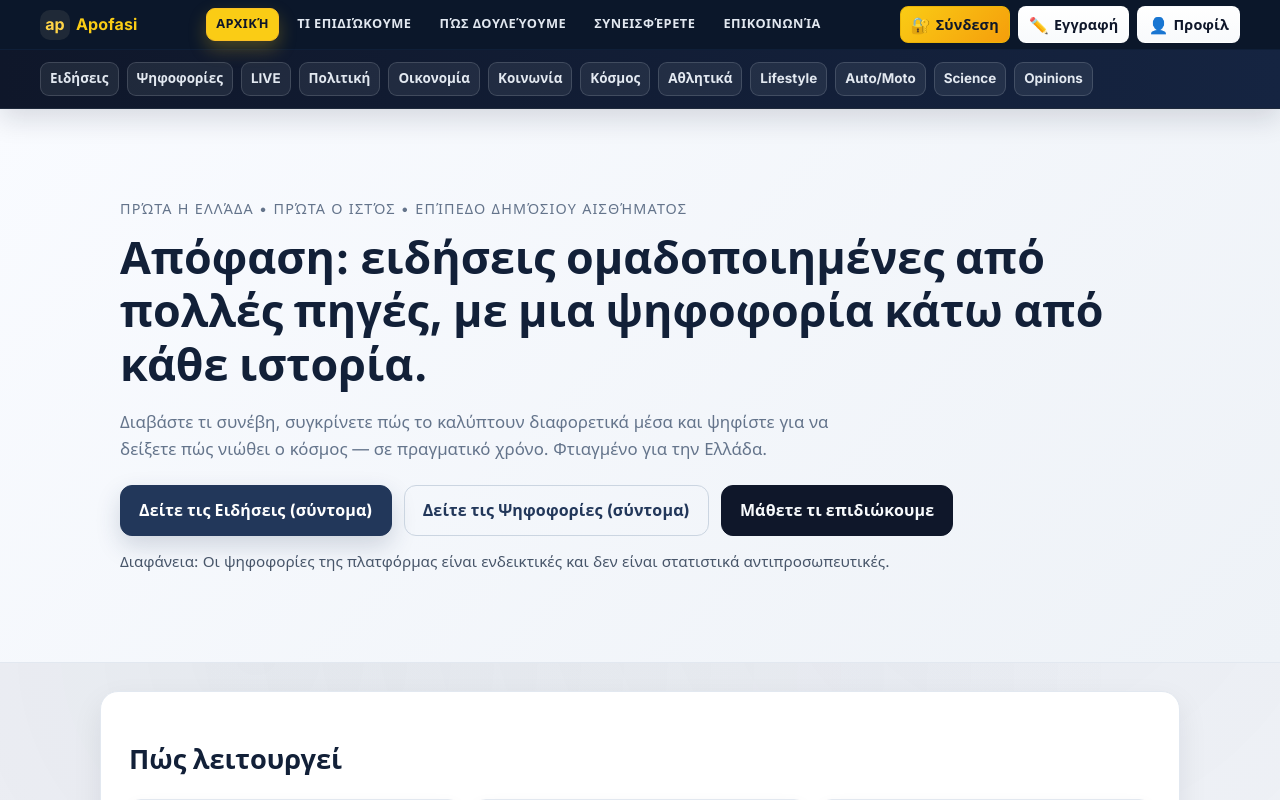
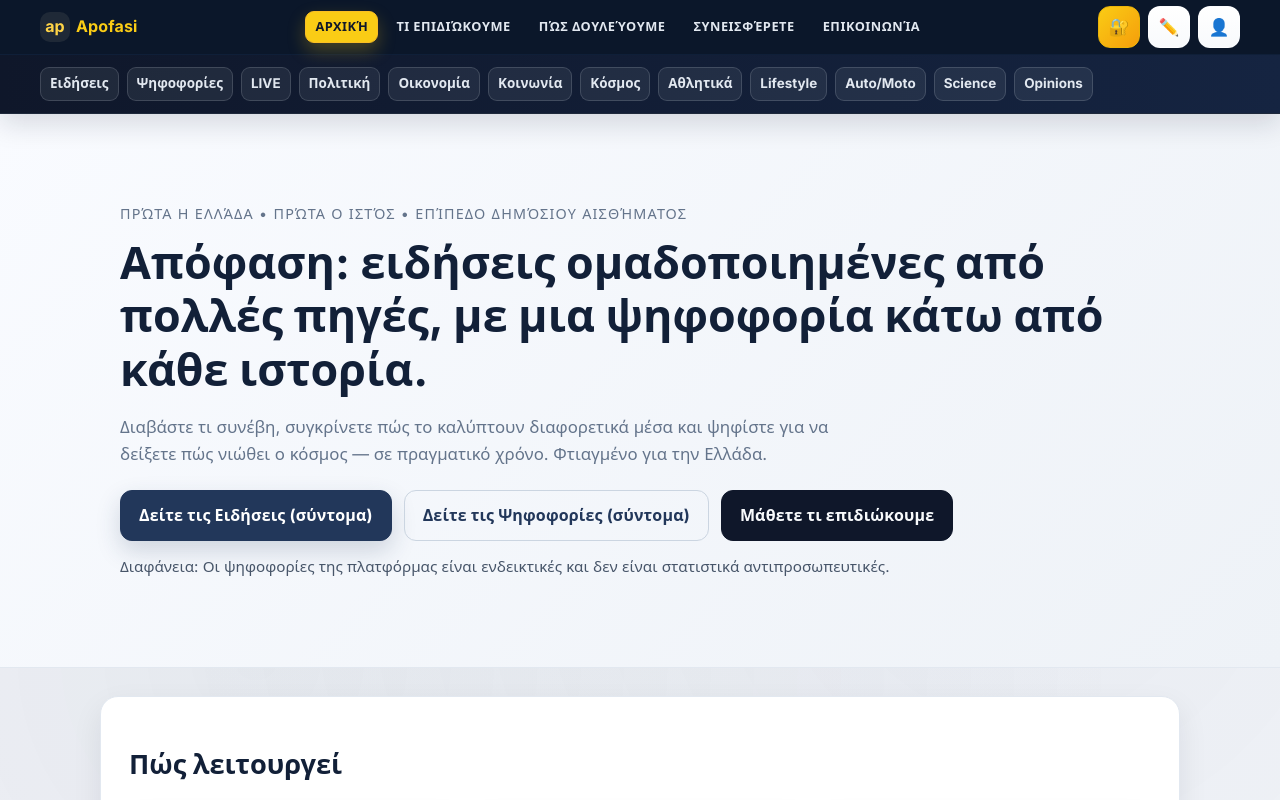
Before and after one commit to Antoniskp/apofasi, a React (Vite) app in the folder client/: page / in a window 1280 px wide. Shown: the top 800 px of the page. Built offline with nearby package versions, Linux system fonts and the light colour scheme; no server answers; a small style sheet from the web is missing.

Commit message:
Make auth buttons icon-only and shrink footer spacing

```diff
--- a/client/src/components/MenuBars.jsx
+++ b/client/src/components/MenuBars.jsx
@@ -66,45 +66,75 @@ export default function MenuBars() {
             ))}
 
             <div className="menu-actions menu-actions-mobile">
-              <Link to="/auth" className="menu-auth-btn primary" onClick={closeMenu}>
+              <Link
+                to="/auth"
+                className="menu-auth-btn primary"
+                aria-label="Σύνδεση"
+                onClick={closeMenu}
+              >
                 <span className="menu-auth-icon" aria-hidden>
                   🔐
                 </span>
-                <span>Σύνδεση</span>
+                <span className="sr-only">Σύνδεση</span>
               </Link>
-              <Link to="/register" className="menu-auth-btn" onClick={closeMenu}>
+              <Link
+                to="/register"
+                className="menu-auth-btn"
+                aria-label="Εγγραφή"
+                onClick={closeMenu}
+              >
                 <span className="menu-auth-icon" aria-hidden>
                   ✏️
                 </span>
-                <span>Εγγραφή</span>
+                <span className="sr-only">Εγγραφή</span>
               </Link>
-              <Link to="/profile" className="menu-auth-btn" onClick={closeMenu}>
+              <Link
+                to="/profile"
+                className="menu-auth-btn"
+                aria-label="Προφίλ"
+                onClick={closeMenu}
+              >
                 <span className="menu-auth-icon" aria-hidden>
                   👤
                 </span>
-                <span>Προφίλ</span>
+                <span className="sr-only">Προφίλ</span>
               </Link>
             </div>
           </nav>
 
           <div className="menu-actions menu-actions-desktop">
-            <Link to="/auth" className="menu-auth-btn primary" onClick={closeMenu}>
+            <Link
+              to="/auth"
+              className="menu-auth-btn primary"
+              aria-label="Σύνδεση"
+              onClick={closeMenu}
+            >
               <span className="menu-auth-icon" aria-hidden>
                 🔐
               </span>
-              <span>Σύνδεση</span>
+              <span className="sr-only">Σύνδεση</span>
             </Link>
-            <Link to="/register" className="menu-auth-btn" onClick={closeMenu}>
+            <Link
+              to="/register"
+              className="menu-auth-btn"
+              aria-label="Εγγραφή"
+              onClick={closeMenu}
+            >
               <span className="menu-auth-icon" aria-hidden>
                 ✏️
               </span>
-              <span>Εγγραφή</span>
+              <span className="sr-only">Εγγραφή</span>
             </Link>
-            <Link to="/profile" className="menu-auth-btn" onClick={closeMenu}>
+            <Link
+              to="/profile"
+              className="menu-auth-btn"
+              aria-label="Προφίλ"
+              onClick={closeMenu}
+            >
               <span className="menu-auth-icon" aria-hidden>
                 👤
               </span>
-              <span>Προφίλ</span>
+              <span className="sr-only">Προφίλ</span>
             </Link>
           </div>
         </div>
--- a/client/src/index.css
+++ b/client/src/index.css
@@ -163,9 +163,11 @@ body {
   display: inline-flex;
   align-items: center;
   justify-content: center;
-  gap: 5px;
-  padding: 6px 10px;
-  border-radius: 8px;
+  gap: 0;
+  width: 42px;
+  height: 42px;
+  padding: 0;
+  border-radius: 12px;
   font-weight: 700;
   font-size: 0.9rem;
   letter-spacing: 0.01em;
@@ -195,7 +197,7 @@ body {
 }
 
 .menu-auth-icon {
-  font-size: 1rem;
+  font-size: 1.05rem;
   line-height: 1;
 }
 
@@ -633,7 +635,7 @@ button:focus-visible {
 }
 
 .footer {
-  margin-top: 40px;
+  margin-top: 28px;
   background: linear-gradient(180deg, #ffffff 0%, #f8fbff 100%);
   border-top: 1px solid var(--border);
   color: var(--ink-strong);
@@ -642,23 +644,23 @@ button:focus-visible {
 .footer-inner {
   max-width: 1200px;
   margin: 0 auto;
-  padding: 34px 20px 12px;
+  padding: 26px 18px 10px;
   display: grid;
-  gap: 22px;
+  gap: 16px;
 }
 
 .footer-brand {
   display: grid;
   grid-template-columns: auto 1fr;
-  gap: 14px;
+  gap: 12px;
   align-items: center;
 }
 
 .footer-highlight {
   display: flex;
   align-items: center;
-  gap: 12px;
-  padding: 14px 16px;
+  gap: 10px;
+  padding: 12px 14px;
   background: #0f172a;
   color: #e2e8f0;
   border-radius: 14px;
@@ -669,17 +671,17 @@ button:focus-visible {
 .footer-badge {
   background: #1f2937;
   color: #facc15;
-  padding: 8px 12px;
-  border-radius: 999px;
+  padding: 6px 11px;
+  border-radius: 12px;
   font-weight: 800;
   letter-spacing: 0.02em;
   box-shadow: 0 10px 24px rgba(250, 204, 21, 0.18);
 }
 
 .footer-mark {
-  width: 50px;
-  height: 50px;
-  border-radius: 16px;
+  width: 44px;
+  height: 44px;
+  border-radius: 14px;
   background: #0f172a;
   color: #facc15;
   display: inline-flex;
@@ -692,15 +694,15 @@ button:focus-visible {
 
 .footer-grid {
   display: grid;
-  grid-template-columns: repeat(auto-fit, minmax(220px, 1fr));
-  gap: 14px;
+  grid-template-columns: repeat(auto-fit, minmax(190px, 1fr));
+  gap: 12px;
 }
 
 .footer-card {
   background: #fff;
   border: 1px solid var(--border);
   border-radius: 14px;
-  padding: 16px;
+  padding: 13px;
   box-shadow: 0 10px 24px rgba(15, 23, 42, 0.06);
 }
 
@@ -710,8 +712,8 @@ button:focus-visible {
 
 .footer-links {
   display: grid;
-  gap: 6px;
-  margin-top: 8px;
+  gap: 5px;
+  margin-top: 6px;
 }
 
 .footer-link {
@@ -726,13 +728,13 @@ button:focus-visible {
 
 .footer-bottom {
   border-top: 1px solid var(--border);
-  margin-top: 10px;
-  padding: 14px 20px 22px;
+  margin-top: 8px;
+  padding: 12px 18px 18px;
   display: flex;
   justify-content: space-between;
   gap: 10px;
   color: var(--ink-soft);
-  font-size: 0.95rem;
+  font-size: 0.9rem;
 }
 
 .auth-card {
@@ -1112,8 +1114,8 @@ button:focus-visible {
   }
 
   .menu-auth-btn {
-    width: 100%;
-    justify-content: flex-start;
+    width: 42px;
+    justify-content: center;
   }
 
   .menu-link {
```
Lines whose indentation alone changed are shown as unchanged.
